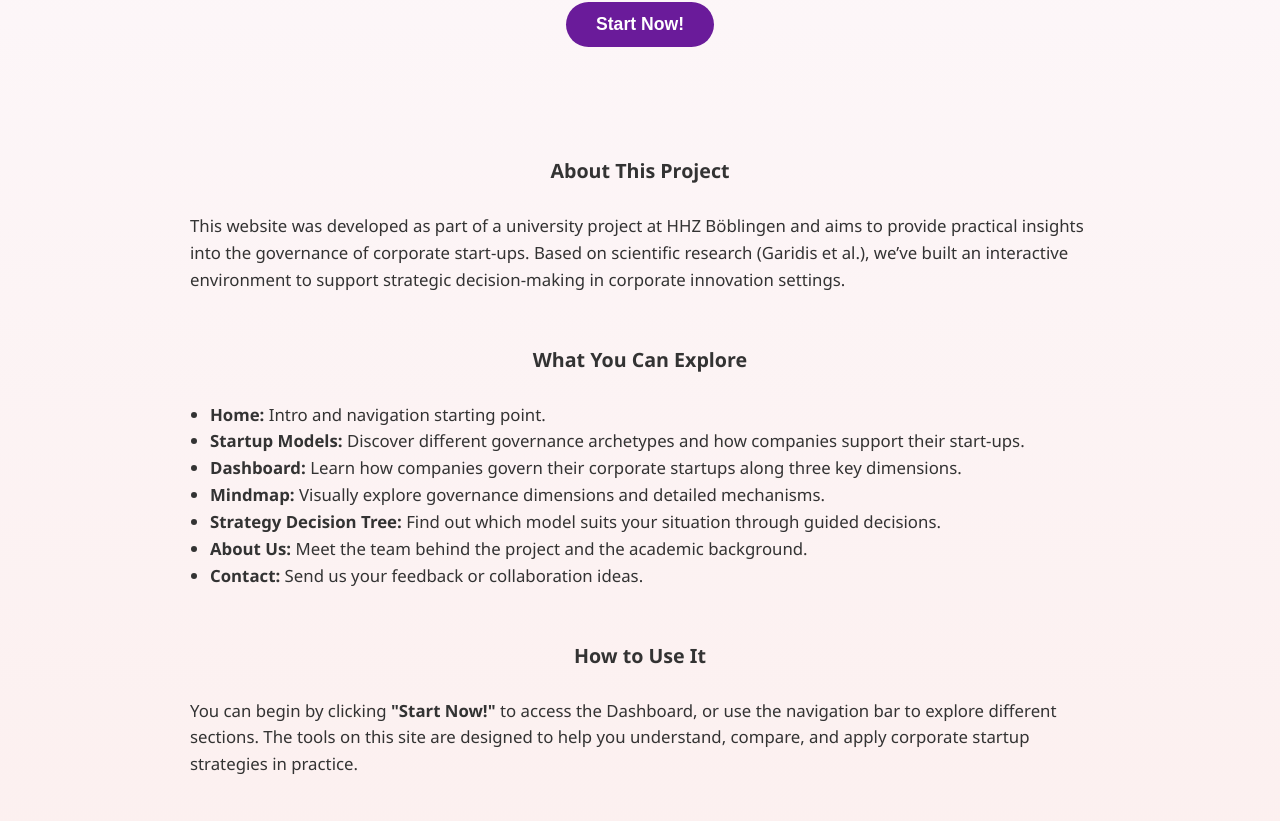
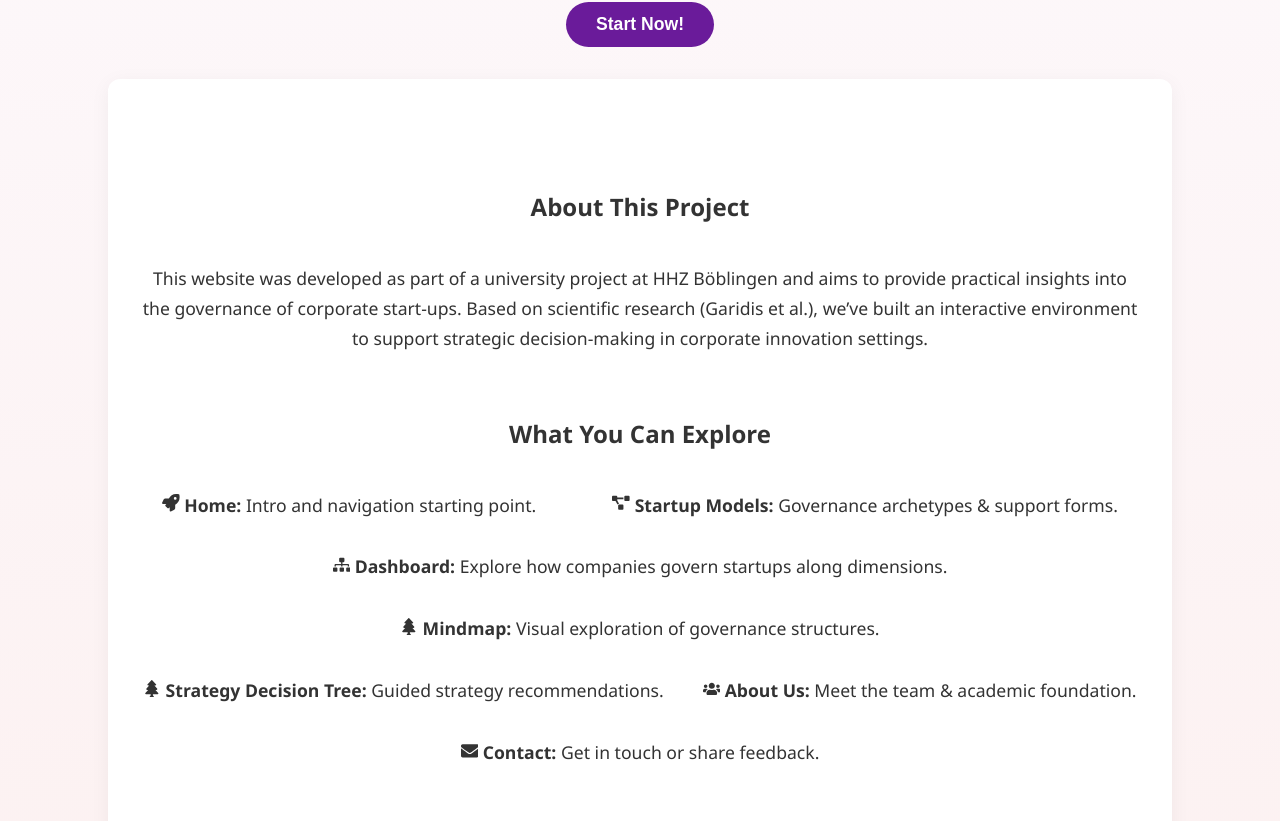
Before and after one commit to florimj/cs-webseite, a React (Create React App) app: page / in a window 1280 px wide. Shown: the part 659-1480 px from the top of the page. Built offline with nearby package versions, Linux system fonts and the light colour scheme.

Commit message:
Desicion tree template

```diff
--- a/src/App.js
+++ b/src/App.js
@@ -7,6 +7,7 @@ import Models from './components/Models';
 import Mindmap from './components/Mindmap';
 import AboutUs from './components/AboutUs';
 import Contact from './components/Contact';
+import StrategyDecisionTree from './components/DecisionTree';
 
 function App() {
   const [view, setView] = useState('landing');
@@ -21,6 +22,7 @@ function App() {
       {view === 'models' && <Models onNavigate={setView} />}
       {view === 'mindmap' && <Mindmap onNavigate={setView} />}
       {view === 'about' && <AboutUs onNavigate={setView} />}
+      {view === 'tree' && <StrategyDecisionTree onNavigate={setView} />}
       {view === 'contact' && <Contact onNavigate={setView} />}
       {/* weitere Komponenten */}
     </main>
--- /dev/null
+++ b/src/components/DecisionTree.js
@@ -0,0 +1,130 @@
+import React, { useState } from 'react';
+
+function StrategyDecisionTree() {
+  // Beispiel-Fragenstruktur: Später durch richtige Inhalte ersetzen
+  const questions = [
+    {
+      id: 1,
+      question: "What is your main strategic goal?",
+      options: [
+        { text: "Speed & Agility", value: "agility" },
+        { text: "Risk Control", value: "control" },
+        { text: "Market Expansion", value: "expansion" }
+      ]
+    },
+    {
+      id: 2,
+      question: "How autonomous should your startup initiative be?",
+      options: [
+        { text: "Fully Independent", value: "independent" },
+        { text: "Partially Integrated", value: "hybrid" },
+        { text: "Fully Embedded", value: "embedded" }
+      ]
+    },
+    {
+      id: 3,
+      question: "What internal resources are available?",
+      options: [
+        { text: "Dedicated Team & Budget", value: "dedicated" },
+        { text: "Shared with Core Business", value: "shared" },
+        { text: "Minimal", value: "minimal" }
+      ]
+    },
+    {
+      id: 4,
+      question: "Which startup maturity level do you prefer to engage with?",
+      options: [
+        { text: "Early-Stage Startups", value: "early" },
+        { text: "Growth Startups", value: "growth" },
+        { text: "Any Stage", value: "any" }
+      ]
+    }
+  ];
+
+  const [currentStep, setCurrentStep] = useState(-1); // -1 = Startseite
+  const [answers, setAnswers] = useState([]);
+  const [result, setResult] = useState(null);
+
+  const handleSubmit = () => {
+    const key = answers.join("-");
+
+    // Beispielhafte einfache Entscheidungsmatrix
+    let recommendation = "Based on your choices, we recommend an Outside-In approach with selective autonomy.";
+
+    if (answers.includes("control") && answers.includes("embedded")) {
+      recommendation = "We recommend a fully integrated Inside-Out model with strong corporate control.";
+    } else if (answers.includes("agility") && answers.includes("independent")) {
+      recommendation = "We recommend a spin-off or venture client model to maximize agility.";
+    }
+
+    setResult(recommendation);
+  };
+
+  const handleAnswer = (value) => {
+    setAnswers((prev) => [...prev, value]);
+    const nextStep = currentStep + 1;
+    if (nextStep < questions.length) {
+      setCurrentStep(nextStep);
+    } else {
+      handleSubmit();
+    }
+  };
+
+  return (
+    <div style={{ padding: '2rem', maxWidth: '700px', margin: '0 auto', lineHeight: '1.6' }}>
+      <h2 style={{ marginBottom: '1rem' }}>Strategy Decision Tree</h2>
+
+      {/* Einführender Text auf Startseite */}
+      {currentStep === -1 && (
+        <div style={{ marginBottom: '2rem' }}>
+          <p>
+            Welcome to the Strategy Decision Tree. This tool helps you explore which corporate startup governance approach might best suit your strategic goals.
+          </p>
+          <p>
+            You will be guided through four short questions, each focusing on different strategic factors such as autonomy, resource availability or market orientation. Based on your answers, you’ll receive a final recommendation with a matching governance model or approach.
+          </p>
+          <p>
+            You can use this as a reflective tool to explore potential directions or as a starting point for discussion within your organization.
+          </p>
+          <button
+            onClick={() => setCurrentStep(0)}
+            style={{ padding: '0.8rem 1.5rem', fontSize: '1rem', borderRadius: '6px', backgroundColor: '#eab308', border: 'none', cursor: 'pointer', fontWeight: 'bold' }}
+          >
+            Start Now
+          </button>
+        </div>
+      )}
+
+      {/* Fragenanzeige */}
+      {result === null && currentStep >= 0 && (
+        <div style={{ marginBottom: '1.5rem' }}>
+          <h4>Question {currentStep + 1} of {questions.length}</h4>
+          <p style={{ fontSize: '1.2rem' }}>{questions[currentStep].question}</p>
+          <ul style={{ listStyle: 'none', padding: 0 }}>
+            {questions[currentStep].options.map((option, index) => (
+              <li key={index} style={{ marginTop: '0.5rem' }}>
+                <button
+                  onClick={() => handleAnswer(option.value)}
+                  style={{ padding: '0.6rem 1rem', fontSize: '1rem', borderRadius: '5px', border: '1px solid #ccc', cursor: 'pointer' }}
+                >
+                  {option.text}
+                </button>
+              </li>
+            ))}
+          </ul>
+        </div>
+      )}
+
+      {/* Ergebnis anzeigen */}
+      {result && (
+        <div style={{ backgroundColor: '#f4f4f4', padding: '1.5rem', borderRadius: '8px', marginTop: '1rem' }}>
+          <h3>Recommendation</h3>
+          <p>{result}</p>
+          {/* Optional: Link zu passender Modellseite */}
+        </div>
+      )}
+    </div>
+  );
+}
+
+export default StrategyDecisionTree;
--- a/src/components/LandingPage.js
+++ b/src/components/LandingPage.js
@@ -1,4 +1,5 @@
 import React from 'react';
+import { FaRocket, FaProjectDiagram, FaSitemap, FaTree, FaUsers, FaEnvelope } from 'react-icons/fa';
 
 function LandingPage({ onNavigate }) {
   return (
@@ -17,42 +18,42 @@ function LandingPage({ onNavigate }) {
       <section
         className="project-info"
         style={{
-            marginTop: '50px',
-            padding: '0 20px',
-            maxWidth: '900px',
-            marginLeft: 'auto',
-            marginRight: 'auto',
-            textAlign: 'left',
-            lineHeight: '1.6',
-            fontSize: '1.05rem',
+          backgroundColor: '#ffffff',
+          padding: '3rem 2rem',
+          maxWidth: '1000px',
+          margin: '2rem auto',
+          borderRadius: '12px',
+          boxShadow: '0 4px 20px rgba(0,0,0,0.05)',
+          lineHeight: '1.7',
+          fontSize: '1.1rem',
         }}
       >
-          <h3 style={{ textAlign: 'center', marginBottom: '16px' }}>About This Project</h3>
+        <h3 style={{ textAlign: 'center', marginBottom: '1.5rem', fontSize: '1.5rem' }}>About This Project</h3>
         <p>
-            This website was developed as part of a university project at HHZ Böblingen and aims to
-            provide practical insights into the governance of corporate start-ups. Based on scientific
-            research (Garidis et al.), we’ve built an interactive environment to support strategic
-            decision-making in corporate innovation settings.
+          This website was developed as part of a university project at HHZ Böblingen and aims to provide practical
+          insights into the governance of corporate start-ups. Based on scientific research (Garidis et al.), we’ve
+          built an interactive environment to support strategic decision-making in corporate innovation settings.
         </p>
 
-          <h3 style={{ textAlign: 'center', marginTop: '40px' }}>What You Can Explore</h3>
-          <ul style={{ paddingLeft: '20px' }}>
-            <li><strong>Home:</strong> Intro and navigation starting point.</li>
-            <li><strong>Startup Models:</strong> Discover different governance archetypes and how companies support their start-ups.</li>
-            <li><strong>Dashboard:</strong> Learn how companies govern their corporate startups along three key dimensions.</li>
-            <li><strong>Mindmap:</strong> Visually explore governance dimensions and detailed mechanisms.</li>
-            <li><strong>Strategy Decision Tree:</strong> Find out which model suits your situation through guided decisions.</li>
-            <li><strong>About Us:</strong> Meet the team behind the project and the academic background.</li>
-            <li><strong>Contact:</strong> Send us your feedback or collaboration ideas.</li>
-          </ul>
+        <h3 style={{ textAlign: 'center', margin: '3rem 0 1.5rem 0', fontSize: '1.5rem' }}>What You Can Explore</h3>
+        <div style={{ display: 'flex', flexWrap: 'wrap', justifyContent: 'space-around', gap: '2rem' }}>
+          <div><FaRocket /> <strong>Home:</strong> Intro and navigation starting point.</div>
+          <div><FaProjectDiagram /> <strong>Startup Models:</strong> Governance archetypes & support forms.</div>
+          <div><FaSitemap /> <strong>Dashboard:</strong> Explore how companies govern startups along dimensions.</div>
+          <div><FaTree /> <strong>Mindmap:</strong> Visual exploration of governance structures.</div>
+          <div><FaTree /> <strong>Strategy Decision Tree:</strong> Guided strategy recommendations.</div>
+          <div><FaUsers /> <strong>About Us:</strong> Meet the team & academic foundation.</div>
+          <div><FaEnvelope /> <strong>Contact:</strong> Get in touch or share feedback.</div>
+        </div>
 
-          <h3 style={{ textAlign: 'center', marginTop: '40px' }}>How to Use It</h3>
+        <h3 style={{ textAlign: 'center', margin: '3rem 0 1.5rem 0', fontSize: '1.5rem' }}>How to Use It</h3>
         <p>
-            You can begin by clicking <strong>"Start Now!"</strong> to access the Dashboard, or use the navigation bar to explore different sections.
-            The tools on this site are designed to help you understand, compare, and apply corporate startup strategies in practice.
+          You can begin by clicking <strong>"Start Now!"</strong> to access the Dashboard, or use the navigation bar at
+          the top to explore the different sections of the website. This site is designed to help you understand,
+          compare and apply corporate startup strategies effectively, based on real scientific findings and
+          practitioner feedback.
         </p>
       </section>
-
 
     </main>
   );
--- a/src/components/Mindmap.js
+++ b/src/components/Mindmap.js
@@ -458,9 +458,9 @@ export default function Mindmap() {
         <button onClick={() => { setActiveFilter(null); layoutRef.current(); }}>Reset</button>
         wegen Filter*/}
         <div>
-          <h4>Ebene wählen:</h4>
+          <h4>Choose level:</h4>
           <select value={focusId} onChange={(e) => setFocusId(e.target.value)}>
-            <option value="all">🌐 Gesamte Mindmap anzeigen</option>
+            <option value="all">🌐 Show entire mindmap</option>
             <option value="2">📁 Processes & Operations</option>
             <option value="3">📁 Structures</option>
             <option value="4">📁 Relational Mechanisms</option>
--- a/src/components/header.js
+++ b/src/components/header.js
@@ -10,7 +10,7 @@ function Header({ onNavigate }) {
         <button onClick={() => onNavigate('models')}><FaRegFileAlt  /> Startup Models</button>
         <button onClick={() => onNavigate('dashboard')}><FaSitemap /> Dashboard</button>
         <button onClick={() => onNavigate('mindmap')}><FaProjectDiagram/> Mindmap </button>
-        <button onClick={() => onNavigate('baum')}><FaTree /> Strategy Decision Tree</button>
+        <button onClick={() => onNavigate('tree')}><FaTree /> Strategy Decision Tree</button>
         <button onClick={() => onNavigate('about')}><FaInfoCircle /> About Us</button>
         <button onClick={() => onNavigate('contact')}><FaEnvelope /> Contact</button>
       </nav>
```
Lines whose indentation alone changed are shown as unchanged.
